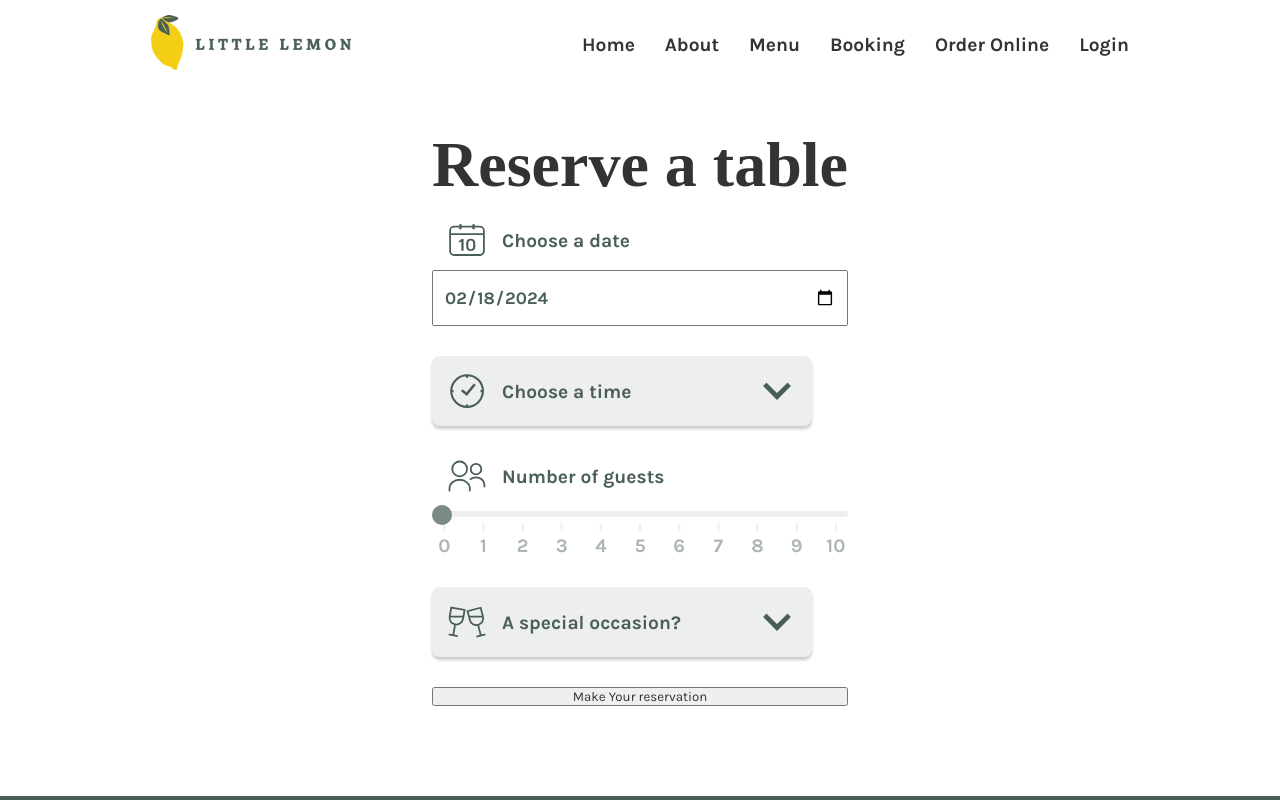
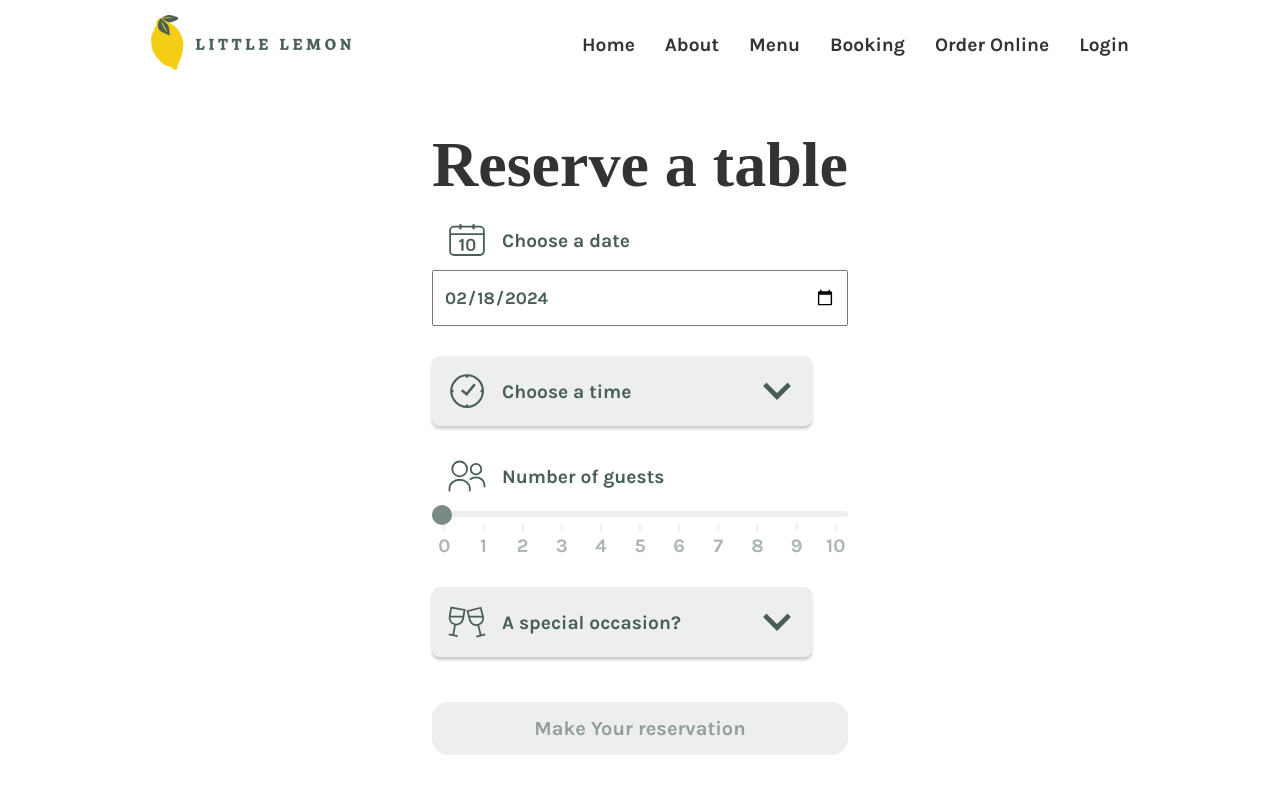
Before and after one commit to geoffrey-coursera/front-end-capstone-project, a React (Create React App) app: page /booking in a window 1280 px wide. Shown: the top 800 px of the page. Built offline with nearby package versions, Linux system fonts and the light colour scheme; a web font is replaced by a local one.

Commit message:
feat: style submit button

```diff
--- a/src/Components/Button.css
+++ b/src/Components/Button.css
@@ -8,3 +8,13 @@
     cursor: pointer;
     background: var(--color-brand-accent);
 }
+
+.button-primary:disabled {
+    cursor: not-allowed;
+    background: var(--color-secondary-light);
+    color: var(--color-shade-4);
+}
+
+input.button-primary:not(:disabled) {
+    box-shadow: var(--shadow);
+}
--- a/src/Pages/Booking/BookingForm.jsx
+++ b/src/Pages/Booking/BookingForm.jsx
@@ -80,6 +80,8 @@ const BookingForm = ({
                 <Option>Anniversary</Option>
             </Select>
             <input
+                disabled
+                className="button-primary"
                 type="submit"
                 value="Make Your reservation"
             />
--- a/src/Pages/Booking/BookingForm.scss
+++ b/src/Pages/Booking/BookingForm.scss
@@ -18,4 +18,8 @@
         font-weight: bold;
         padding: var(--spacing-s) var(--spacing-xs)
     }
+
+    input[type=submit] {
+        margin-top: var(--spacing-s);
+    }
 }
```
